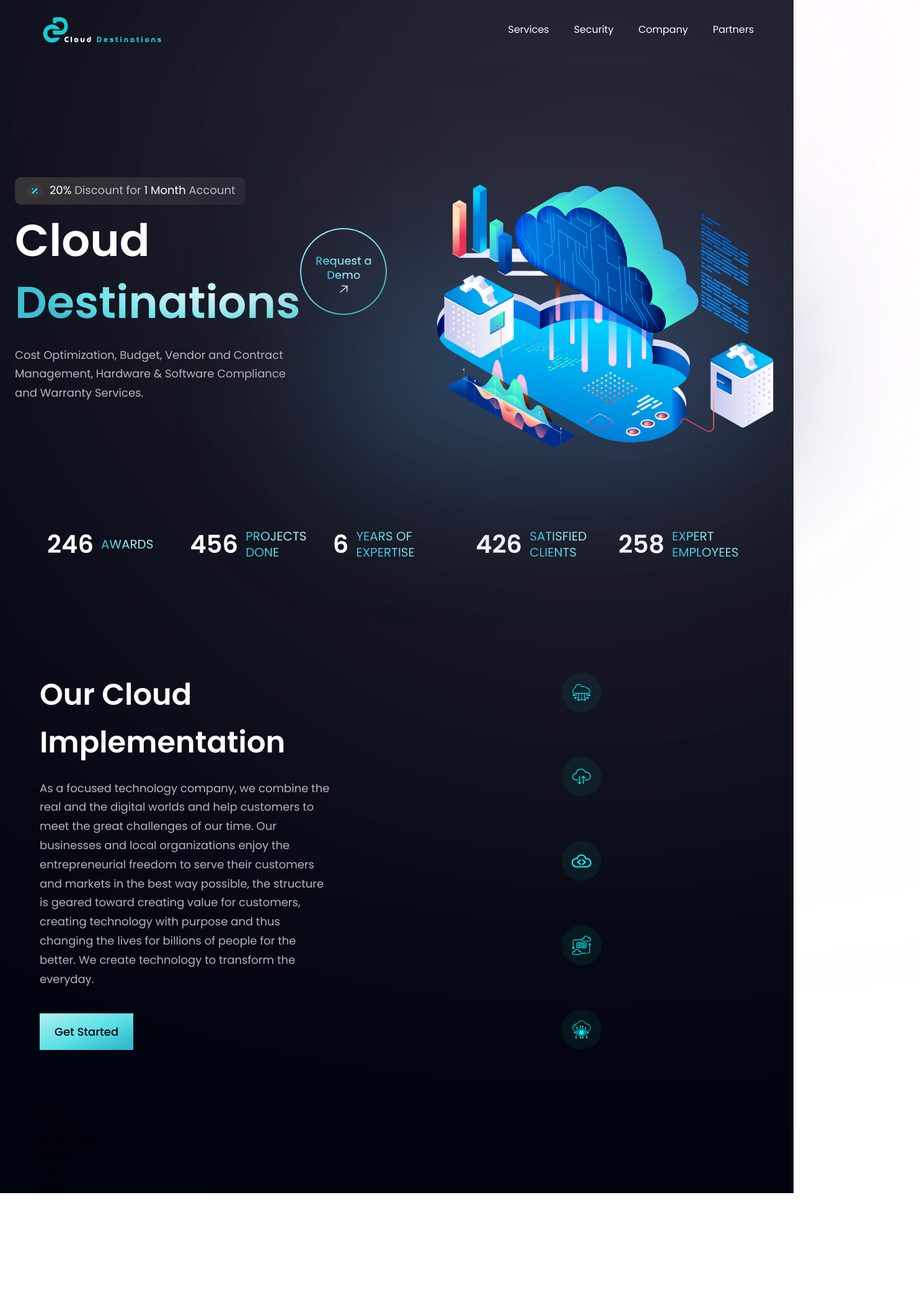
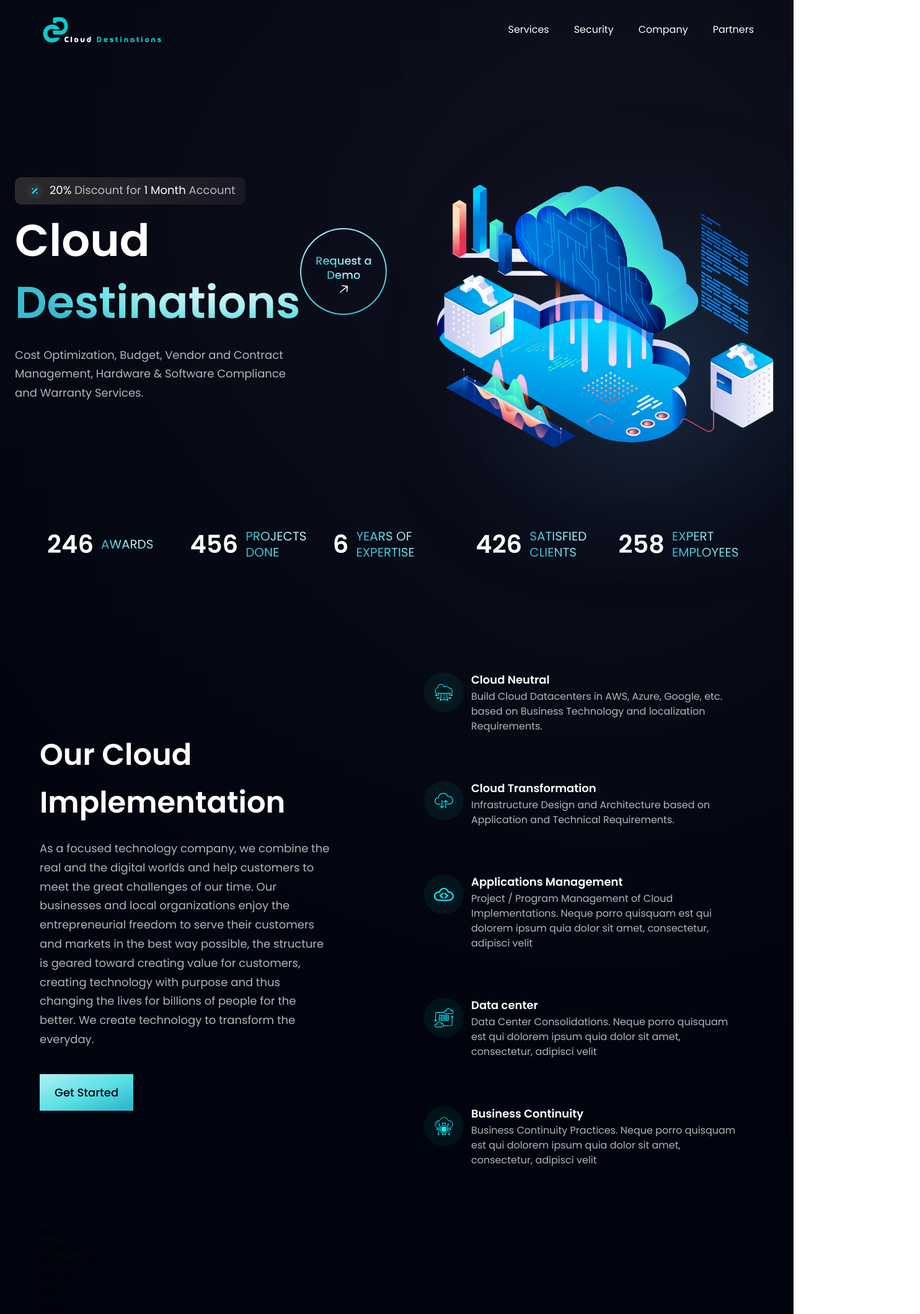
Before and after one commit to XI11A/CD-Website, a React (Vite) app: page / in a window 1280 px wide. Shown: the whole page at 62% size, 1484 px wide, since content can reach past the window. Before the commit the page ends 1925 px from the top, so only its background shows below. Built offline with nearby package versions, Linux system fonts and the light colour scheme.

Commit message:
Updated Business, Hero & Navbar Components

```diff
--- a/src/components/Business.jsx
+++ b/src/components/Business.jsx
@@ -6,6 +6,14 @@ const FeatureCard = ({ icon, title, content, index }) => (
   <div className={`flex flex-row p-6 rounded-[20px] ${index !== features.length - 1 ? "mb-6" : "mb-0" } feature-card`}>
     <div className={`w-[64px] h-[64px] rounded-full ${styles.flexCenter} bg-dimBlue`}>
       <img src={icon} alt="icon" className="w-[50%] h-[50%] object-contain" />
+    </div>
+    <div className="flex-1 flex-col ml-3">
+      <h4 className="font-poppins font-semibold text-white text-[18px] leading-[23px] mb-1">
+        {title}
+      </h4>
+      <h4 className="font-poppins font-normal text-dimWhite text-[16px] leading-[24px] mb-1">
+        {content}
+      </h4>
     </div>
   </div>
 )
--- a/src/components/Hero.jsx
+++ b/src/components/Hero.jsx
@@ -29,11 +29,11 @@ const Hero = () => (
         </p>
 
       </div>
-      <div className={`flex-1 flex ${styles.flexCenter} md:my-0 my-10`}>
+      <div className={`flex-1 flex ${styles.flexCenter} md:my-0 my-10 relative`}>
         <img src={cloudimg} alt="Cloud Image" className="w-[100%] h-[100%] relative z-[5]" />
-        <div className="absolute z-[0] w-[40%] h-[35%] top-0 pink__gradient"></div>
-        <div className="absolute z-[1] w-[80%] h-[80%] rounded-full bottom-40 white__gradient"></div>
-        <div className="absolute z-[0] w-[50%] h-[50%] right-20 bottom-20 blue__gradient"></div>
+        <div className="absolute z-[0] w-[40%] h-[35%] top-0 pink__gradient" />
+        <div className="absolute z-[1] w-[80%] h-[80%] rounded-full bottom-40 white__gradient" />
+        <div className="absolute z-[0] w-[50%] h-[50%] right-20 bottom-20 blue__gradient" />
       </div>
       <div className={`ss:hidden ${styles.flexCenter}`}>
         <GetStarted />
--- a/src/components/Navbar.jsx
+++ b/src/components/Navbar.jsx
@@ -1,4 +1,5 @@
 import { useState } from "react";
+
 import { close, logo, menu, cdlogo} from '../assets';
 import { navLinks } from '../constants';
 
--- a/src/constants/index.js
+++ b/src/constants/index.js
@@ -39,21 +39,21 @@ export const features = [
     icon: f3,
     title: "Applications Management",
     content:
-      "Project/ Program Management of Cloud Implementations.",
+      "Project / Program Management of Cloud Implementations. Neque porro quisquam est qui dolorem ipsum quia dolor sit amet, consectetur, adipisci velit",
   },
   {
     id: "feature-4",
     icon: f4,
     title: "Data center",
     content:
-      "Data Center Consolidations.",
+      "Data Center Consolidations. Neque porro quisquam est qui dolorem ipsum quia dolor sit amet, consectetur, adipisci velit",
   },
   {
     id: "feature-5",
     icon: f5,
     title: "Business Continuity",
     content:
-      "Business Continuity Practices.",
+      "Business Continuity Practices. Neque porro quisquam est qui dolorem ipsum quia dolor sit amet, consectetur, adipisci velit",
   },
 ];
 
```
